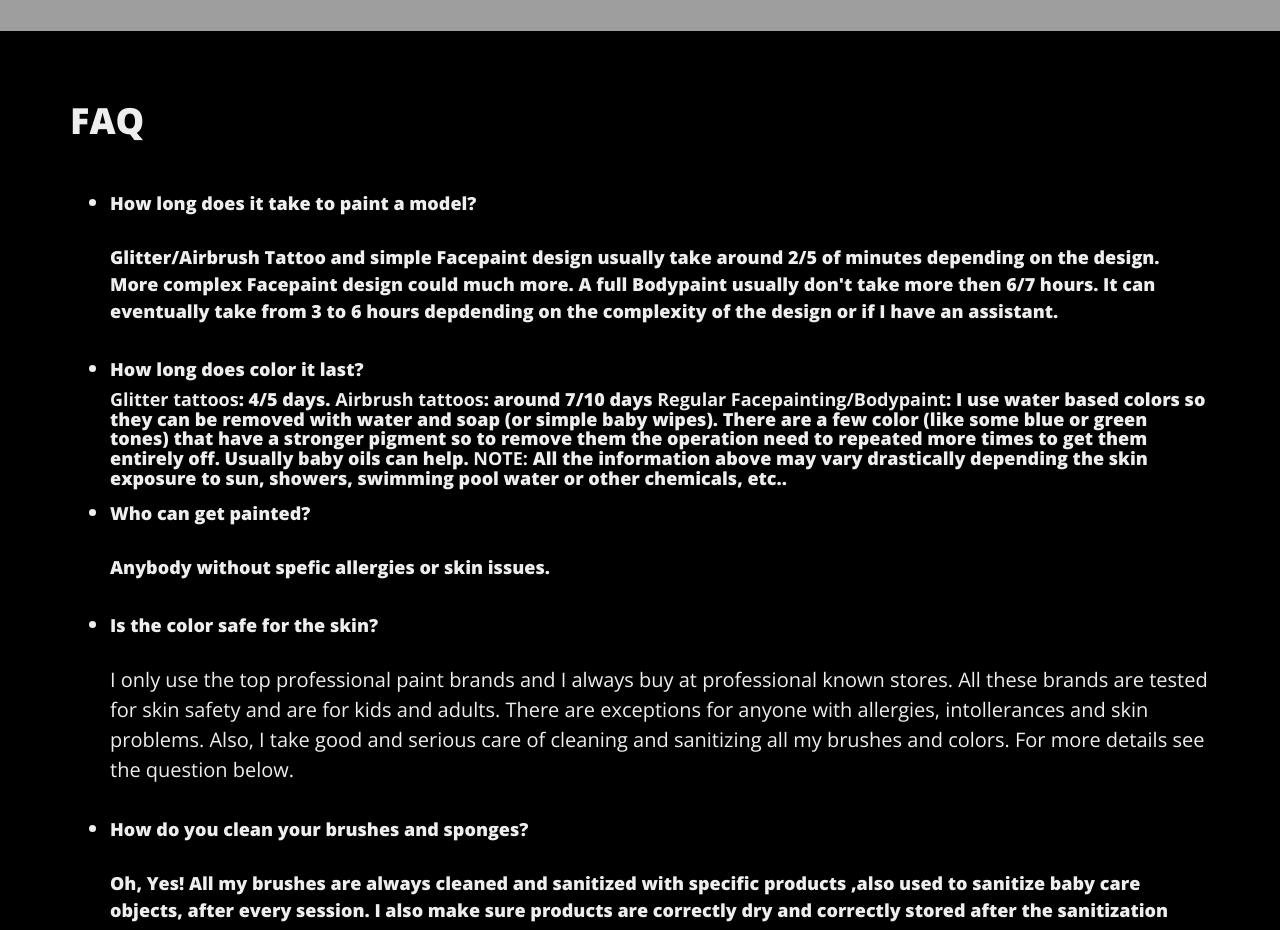
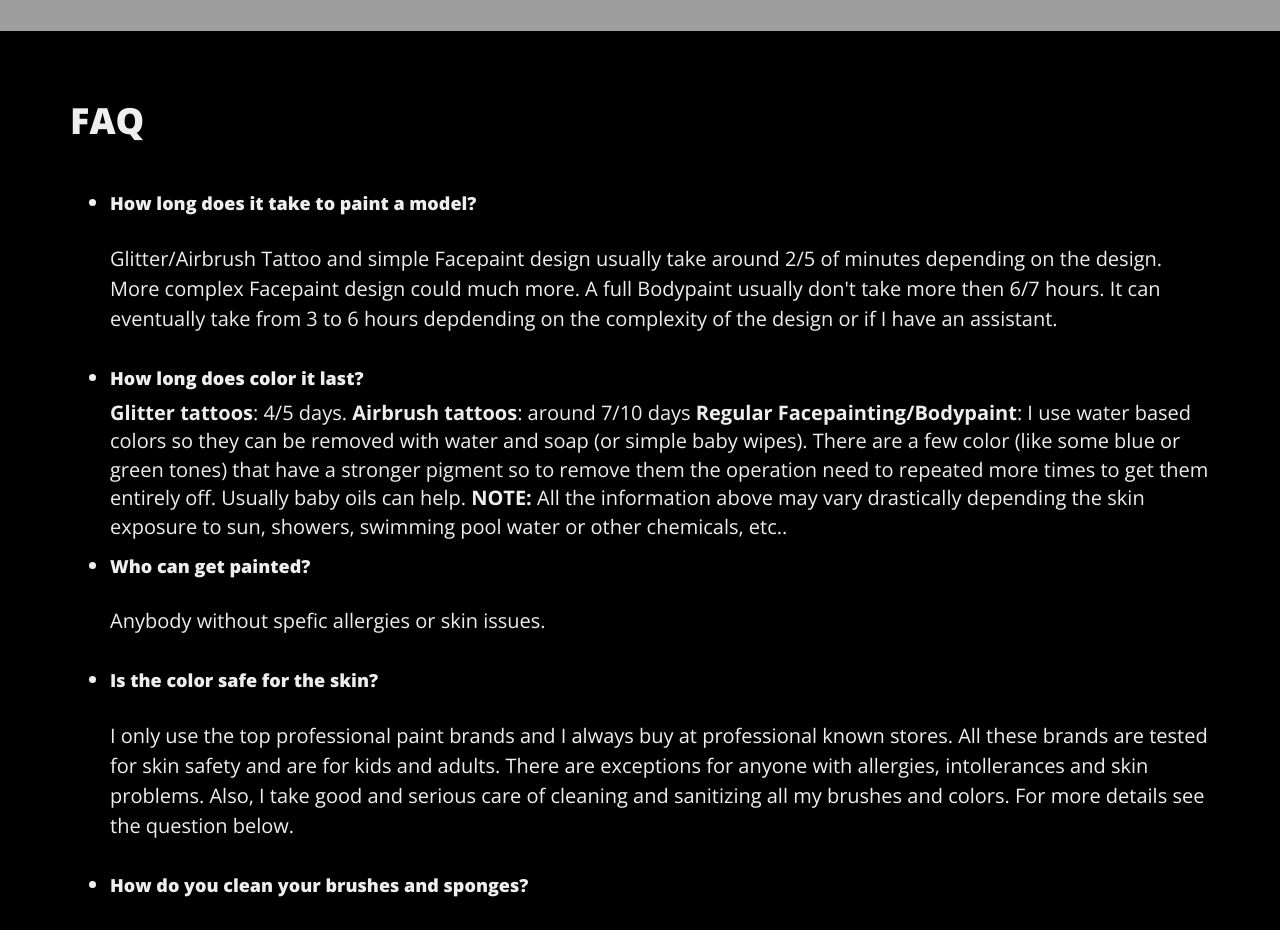
Before and after one commit to annabodyart/annabodyart.com, a Jekyll site: the page built from faq/index.html, in a window 1280 px wide. Shown: the part 391-1321 px from the top of the page. Built offline with Jekyll 4.4.1, drawn with Linux system fonts in a browser that asks for light colours; nearby versions of some CDN libraries; grey boxes are pictures that could not be loaded.

Commit message:
fix broken tags in faq

```diff
--- a/faq/index.html
+++ b/faq/index.html
@@ -11,7 +11,7 @@ header-img: "img/faq-bg.jpg"
 
 <ul>
 	<li>
-		<h4>How long does it take to paint a model?<h4>
+		<h4>How long does it take to paint a model?</h4>
 		<p>
 		Glitter/Airbrush Tattoo and simple Facepaint design usually take around 2/5 of minutes depending on the design.
 
@@ -22,7 +22,7 @@ header-img: "img/faq-bg.jpg"
 		</p>
 	</li>
     <li>
-    	<h4>How long does color it last?<h4>
+    	<h4>How long does color it last?</h4>
 
 
     	<b>Glitter tattoos</b>: 4/5 days.
@@ -38,7 +38,7 @@ header-img: "img/faq-bg.jpg"
     	to sun, showers, swimming pool water or other chemicals, etc..
     </li>
     <li>
-    	<h4>Who can get painted?<h4>
+    	<h4>Who can get painted?</h4>
     	<p>Anybody without spefic allergies or skin issues. </p>
     </li>
 
@@ -56,7 +56,7 @@ header-img: "img/faq-bg.jpg"
     </li>
 
     <li>
-    	<h4>How do you clean your brushes and sponges?<h4>
+    	<h4>How do you clean your brushes and sponges?</h4>
     	<p>
     	Oh, Yes! All my brushes are always cleaned and sanitized with specific products
     	,also used to sanitize baby care objects, after every session. I also make sure
@@ -64,5 +64,5 @@ header-img: "img/faq-bg.jpg"
 
     	</p>
     </li>
-    <li><h4>Feel free to contact me it you have any doubt or other questions<h4></li>
+    <li><h4>Feel free to contact me it you have any doubt or other questions</h4></li>
 </ul>
```
